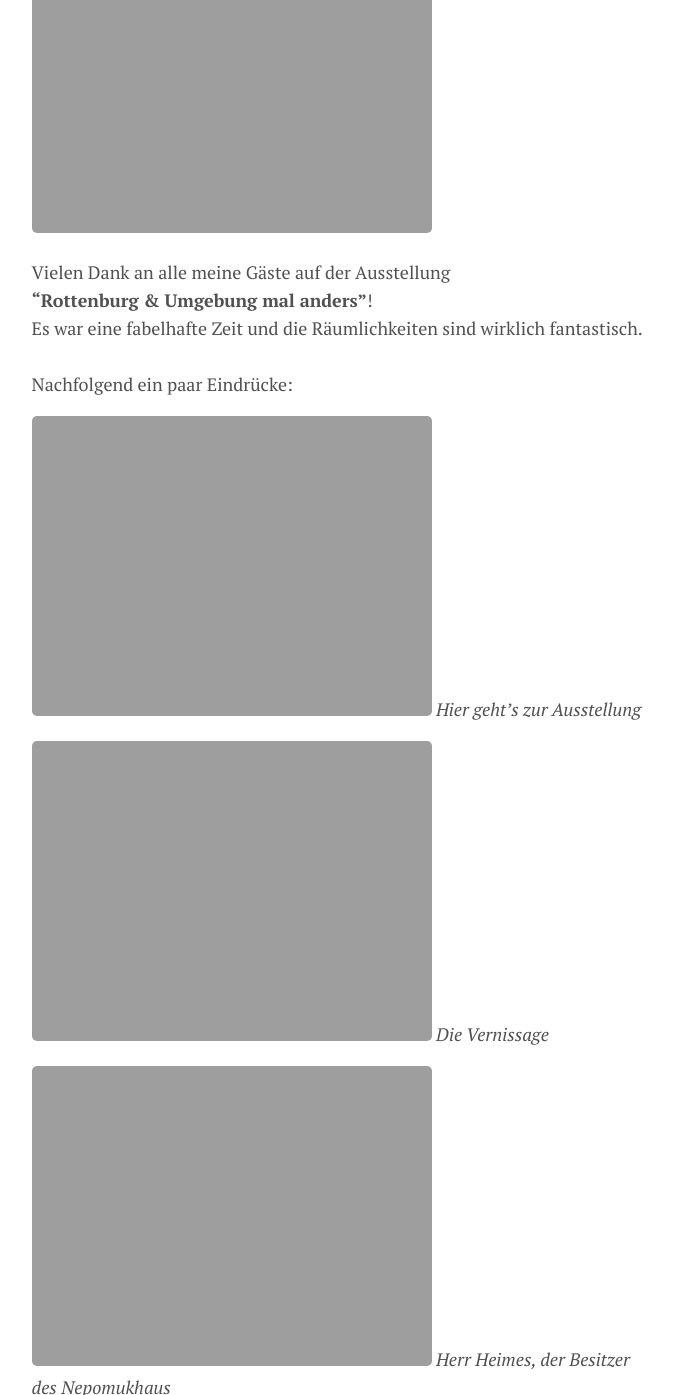
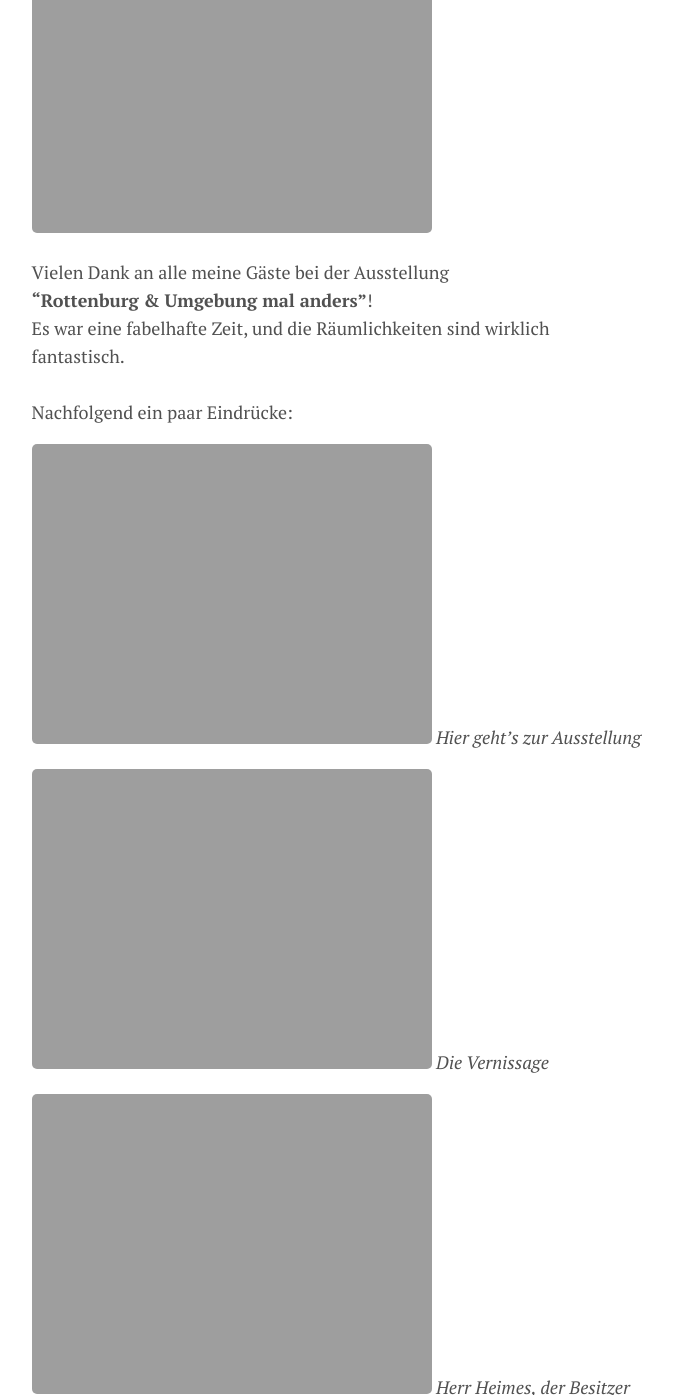
Before and after one commit to 4nnav/4nnav.github.io, a Jekyll site: the page built from _posts/2018-08-18-vernissage.md, in a window 1280 px wide and 1400 px high, scrolled down 363 px, cut to the strip 0-1395 px from the top of the window. Shown: the whole strip, without its empty margins (301-974 px from the left). Built offline with Jekyll 4.4.1, drawn with Linux system fonts in a browser that asks for light colours; some of the changed text lies outside the part shown.

Commit message:
Correct typos, add image

```diff
--- a/_posts/2018-08-18-vernissage.md
+++ b/_posts/2018-08-18-vernissage.md
@@ -7,9 +7,9 @@
 image: "2018-08-18_titelbild.jpg"
 ---
 
-Vielen Dank an alle meine Gäste auf der Ausstellung <br>
+Vielen Dank an alle meine Gäste bei der Ausstellung <br>
 **"Rottenburg & Umgebung mal anders"**!<br>
-Es war eine fabelhafte Zeit und die Räumlichkeiten sind wirklich fantastisch.
+Es war eine fabelhafte Zeit, und die Räumlichkeiten sind wirklich fantastisch.
 <br><br>
 Nachfolgend ein paar Eindrücke:
 
@@ -22,7 +22,7 @@
 *Die Vernissage*
 
 ![]({{ "/assets/img/2018-08-18_02.jpg" | absolute_url }})
-*Herr Heimes, der Besitzer des Nepomukhaus*
+*Herr Heimes, der Besitzer des Nepomukhauses*
 
 <p align="center">
   <img src="/assets/img/2018-08-18_07.svg" width="300" /> <img src="/assets/img/2018-08-18_08.svg" width="300" />
@@ -40,5 +40,6 @@
 
 ![]({{ "/assets/img/2018-08-18_03.jpg" | absolute_url }})
 
+![]({{ "/assets/img/2018-08-18_10.jpg" | absolute_url }})
 
 ![]({{ "/assets/img/2018-08-18_09.jpg" | absolute_url }})
```
Also changed, not shown: 6 other files.
